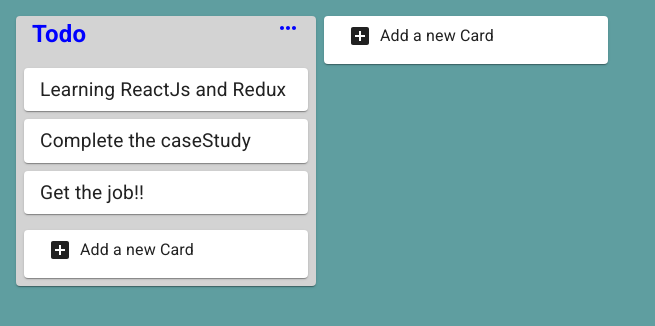
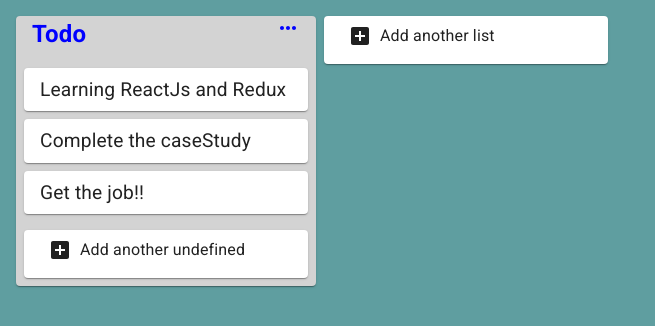
Before and after one commit to lutfullahcelenk/trello-clone-app, a React (Create React App) app: page / in a window 1280 px wide. Shown: the top 326 px of the page, without its empty margins (0-655 px from the left). Built offline with nearby package versions, Linux system fonts and the light colour scheme.

Commit message:
depending on types, i named the typography and as a props we sent type

```diff
--- a/src/components/input/InputContainer.js
+++ b/src/components/input/InputContainer.js
@@ -28,7 +28,7 @@ const useStyle = makeStyles((theme) => ({
   },
 }));
 
-const InputContainer = ({ listId }) => {
+const InputContainer = ({ listId ,type }) => {
   const classes = useStyle();
   const [open, setOpen] = useState(false);
 
@@ -45,14 +45,14 @@ const InputContainer = ({ listId }) => {
       )} */}
 
       <Collapse in={open}>
-        <InputCard setOpen={setOpen} listId={listId} />
+        <InputCard setOpen={setOpen} listId={listId} type={type} />
       </Collapse>
 
       <Collapse in={!open}>
         <Paper className={classes.addCard} onClick={() => setOpen(!open)}>
           <AddBox className={classes.addBox} />
           <Typography>
-               Add a new Card
+               {`Add another ${type}`}
           </Typography>
         </Paper>
       </Collapse>
```
